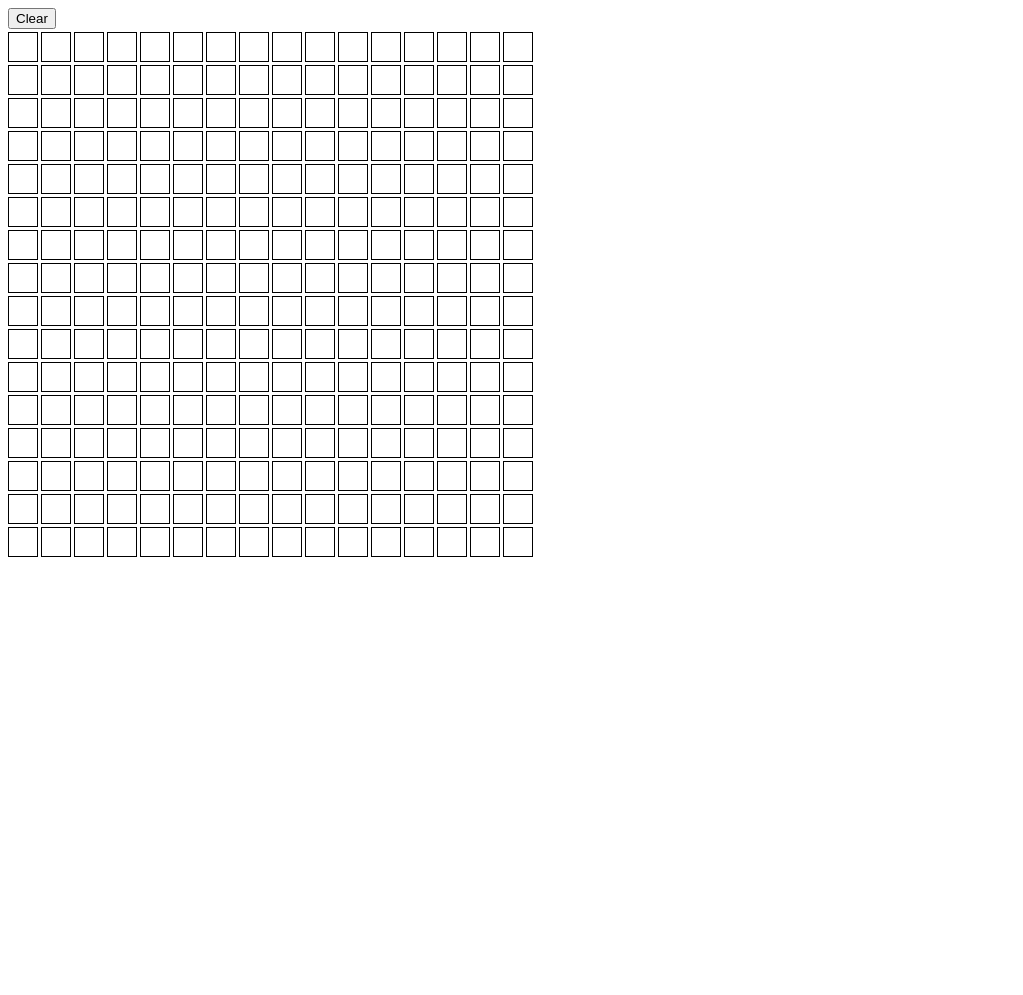
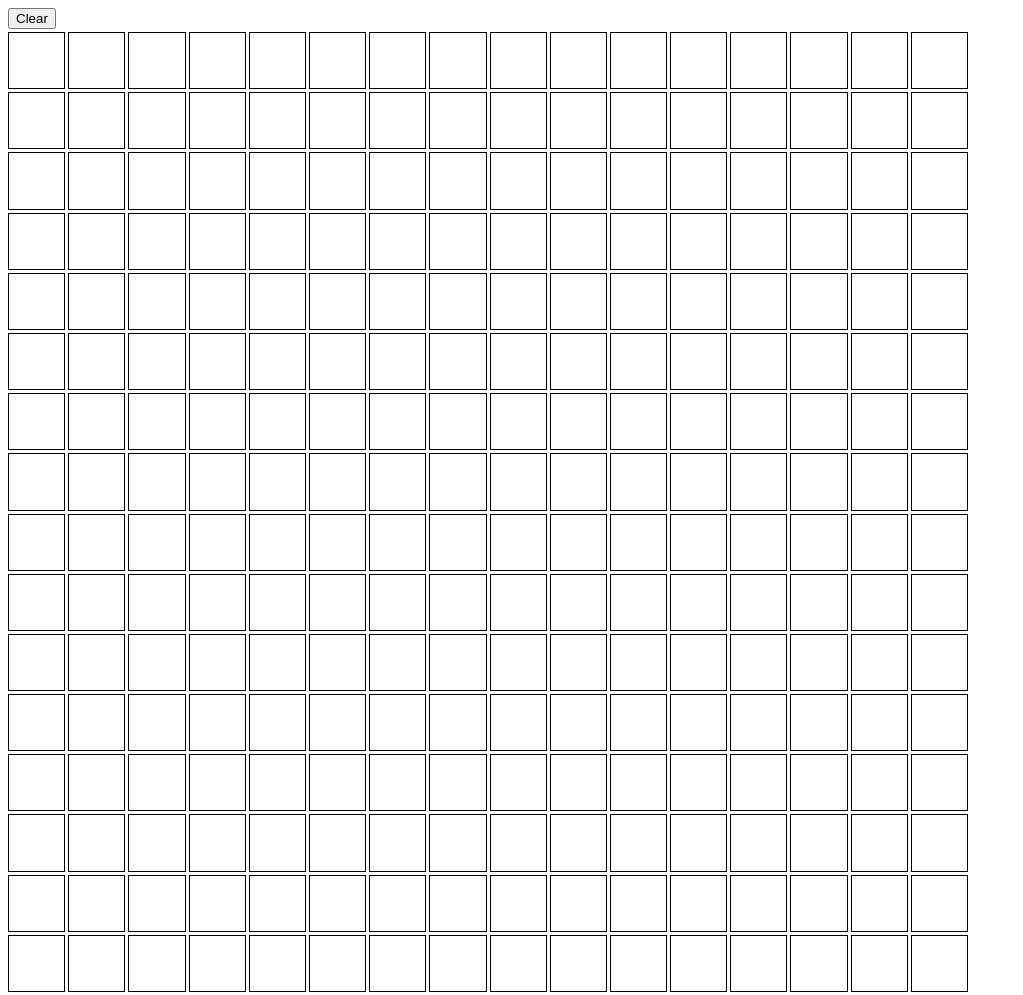
Before and after one commit to pedrolopez-e/etch-a-sketch, a plain HTML site: page index.html in a window 1280 px wide. Shown: the whole page, without its empty margins (0-1023 px from the left). Before the commit the page ends 800 px from the top, so only its background shows below. Drawn offline with Linux system fonts and the light colour scheme.

Commit message:
Adapt rows and squares size to the total amount of space

```diff
--- a/index.html
+++ b/index.html
@@ -8,7 +8,7 @@
     <title>Document</title>
 </head>
 <body>
-    <button class="clear">Clear</button>
+    <button class="clearButton">Clear</button>
     <div class="space"></div>
     <div class="container">
 
--- a/script.js
+++ b/script.js
@@ -1,4 +1,5 @@
 const container = document.querySelector(".container");
+let numberOfSquares = 16;
 
 function createSquares(row) {
     for (let n = 0; n < 16; n++) {
@@ -15,10 +16,9 @@ function askNumberOfSquares() {
         };
     } while(numberOfSquares > 100 || numberOfSquares < 0);
 
-
 }
 
-for (let n = 0; n < 16; n++) {
+for (let n = 0; n < numberOfSquares; n++) {
     let row = document.createElement('div');
     container.appendChild(document.createElement('row'));
 }
@@ -33,5 +33,5 @@ squares.forEach((square) => {
     })
 })
 
-const clear = document.querySelector('.clear');
-clear.addEventListener('click', askNumberOfSquares)
+const clearButton = document.querySelector('.clearButton');
+clearButton.addEventListener('click', askNumberOfSquares);
--- a/styles.css
+++ b/styles.css
@@ -1,16 +1,21 @@
 .container square {
-    height: 28px;
+
     width: 28px;
     border: solid 1px black;
+    flex-grow: 1;
 }
 
  .container row {
     height: 30px;
     display: flex;
+    flex-grow: 1;
+    align-items: stretch;
     gap: 3px;
 }
 
 .container {
+    width: 960px;
+    height: 960px;
     display: flex;
     flex-direction: column;
     gap: 3px;
```
